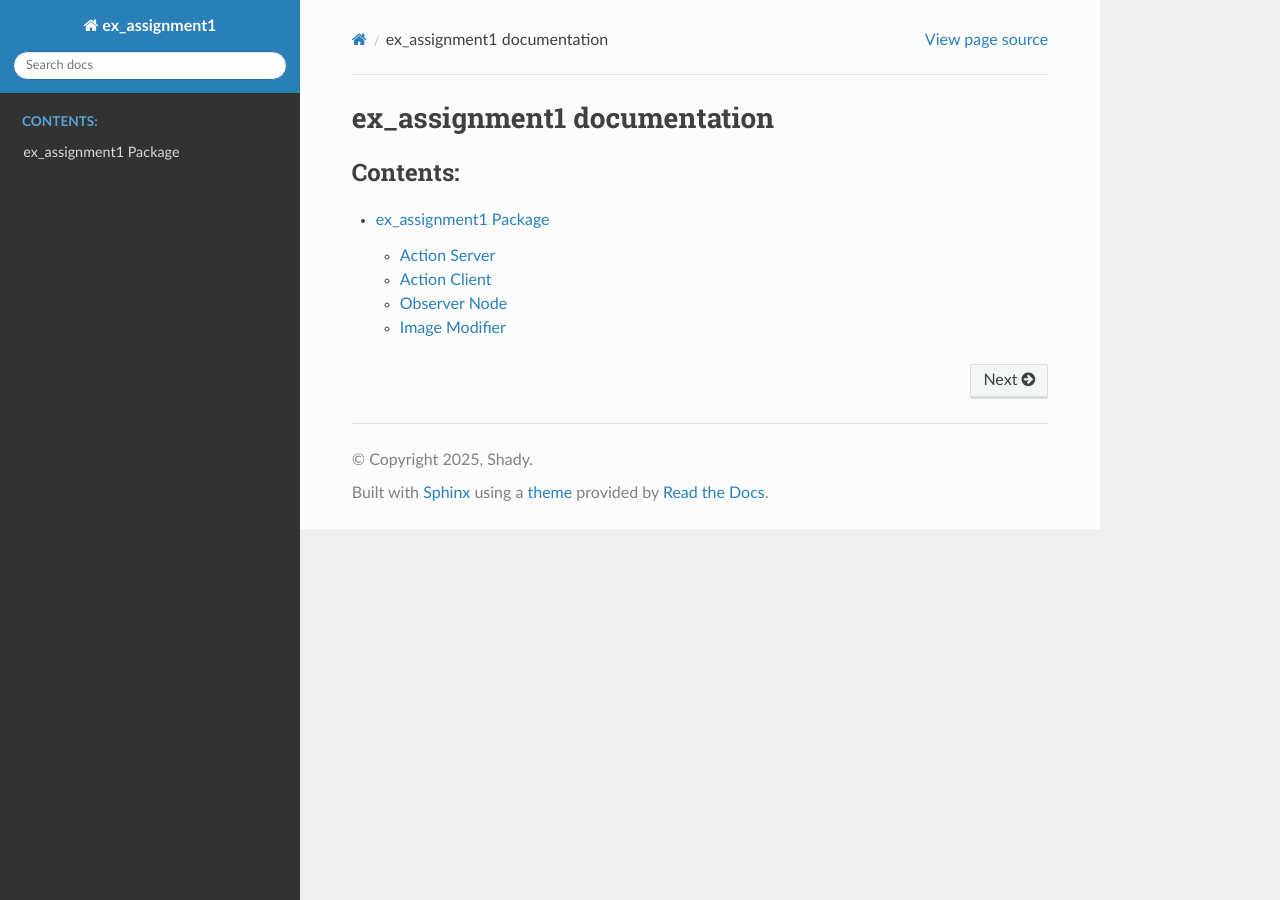
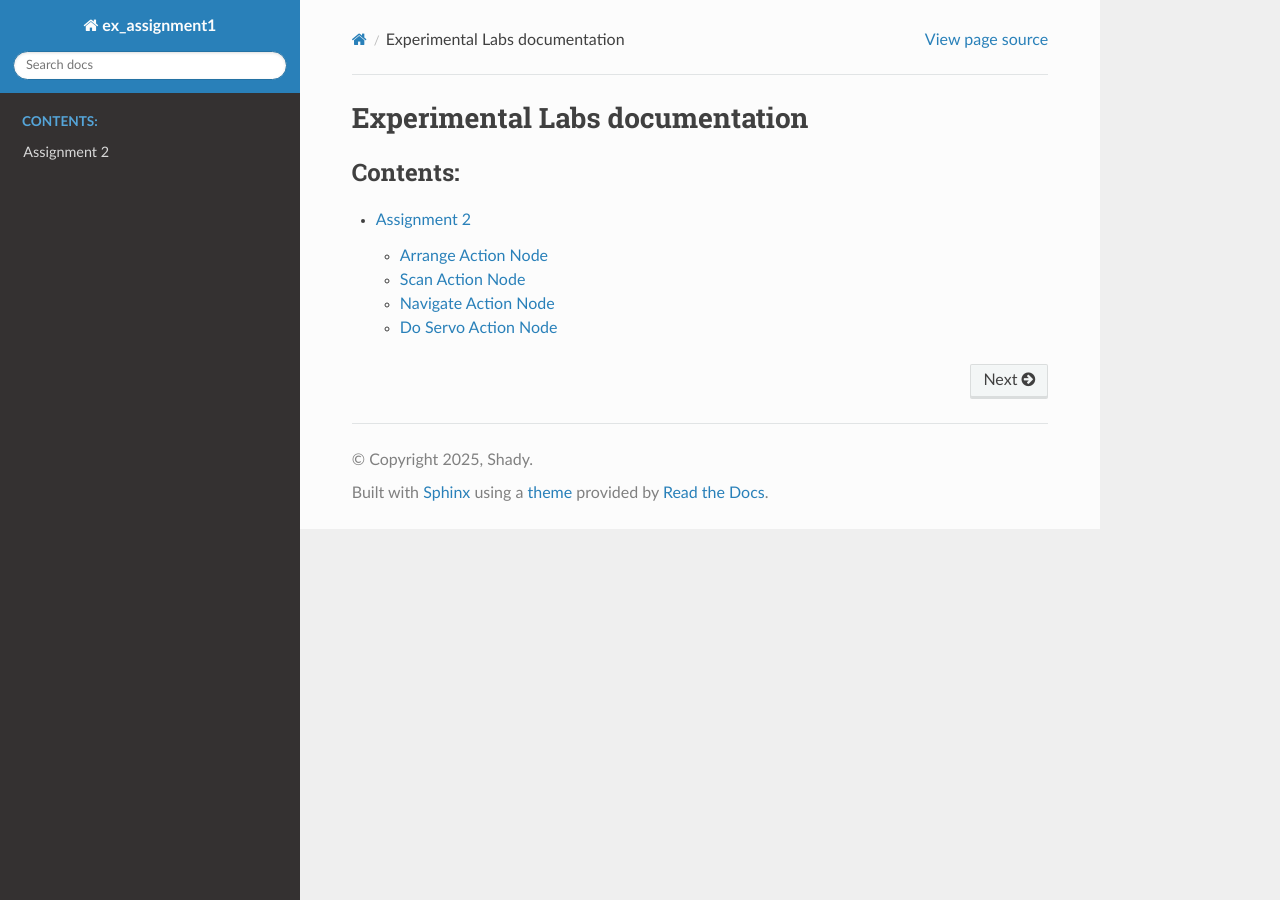
Before and after one commit to ShadyEgypt/experimental, a Sphinx documentation site: the page built from ros2_ws/docs/source/index.rst, in a window 1280 px wide. Built offline with Sphinx 7.4.7 and the Read the Docs theme 3.1.0, drawn with Linux system fonts in a browser that asks for light colours.

Commit message:
add documentation by Doxygen

```diff
--- a/ros2_ws/docs/source/conf.py
+++ b/ros2_ws/docs/source/conf.py
@@ -24,6 +24,7 @@
     'sphinx.ext.napoleon',
     'sphinx.ext.viewcode',
     'sphinx_autodoc_typehints',
+    "breathe",
 ]
 
 autodoc_mock_imports = [
@@ -35,7 +36,11 @@
 templates_path = ['_templates']
 exclude_patterns = []
 
+breathe_projects = {
+    "Experimental": "../../xml"
+}
 
+breathe_default_project = "Experimental"
 
 # -- Options for HTML output -------------------------------------------------
 # https://www.sphinx-doc.org/en/master/usage/configuration.html#options-for-html-output
--- a/ros2_ws/docs/source/ex_assignment1.rst
+++ /dev/null
@@ -1,49 +0,0 @@
-ex_assignment1 Package
-======================
-
-Action Server
--------------
-
-.. automodule:: ex_assignment1.action_server
-   :members:
-   :undoc-members:
-   :show-inheritance:
-   :exclude-members: main
-
-
-Servo Logic (used by Action Server)
-^^^^^^^^^^^^^^^^^^^^^^^^^^^^^^^^^^^
-
-.. automodule:: ex_assignment1.servoing
-   :members:
-
-
-Callbacks (used by Action Server)
-^^^^^^^^^^^^^^^^^^^^^^^^^^^^^^^^^
-
-.. automodule:: ex_assignment1.callbacks
-   :members:
-
-
-Action Client
--------------
-
-.. automodule:: ex_assignment1.action_client
-   :members:
-   :exclude-members: main
-
-
-Observer Node
--------------
-
-.. automodule:: ex_assignment1.observer
-   :members:
-   :exclude-members: main
-
-
-Image Modifier
---------------
-
-.. automodule:: ex_assignment1.image_modifier
-   :members:
-   :exclude-members: main
--- /dev/null
+++ b/ros2_ws/docs/source/ex_assignment2.rst
@@ -0,0 +1,30 @@
+Assignment 2
+=============
+
+Arrange Action Node
+-------------------
+
+.. doxygenclass:: ArrangeAction
+   :project: Experimental
+   :members:
+
+Scan Action Node
+----------------
+
+.. doxygenclass:: ScanAction
+   :project: Experimental
+   :members:
+
+Navigate Action Node
+--------------------
+
+.. doxygenclass:: NavigateAction
+   :project: Experimental
+   :members:
+
+Do Servo Action Node
+--------------------
+
+.. doxygenclass:: DoServoAction
+   :project: Experimental
+   :members:
--- a/ros2_ws/docs/source/index.rst
+++ b/ros2_ws/docs/source/index.rst
@@ -3,11 +3,11 @@
    You can adapt this file completely to your liking, but it should at least
    contain the root `toctree` directive.
 
-ex_assignment1 documentation
-============================
+Experimental Labs documentation
+===============================
 
 .. toctree::
    :maxdepth: 2
    :caption: Contents:
 
-   ex_assignment1
+   ex_assignment2
```
Also changed, not shown: README.md (+3 -3 lines), 1 other file.
